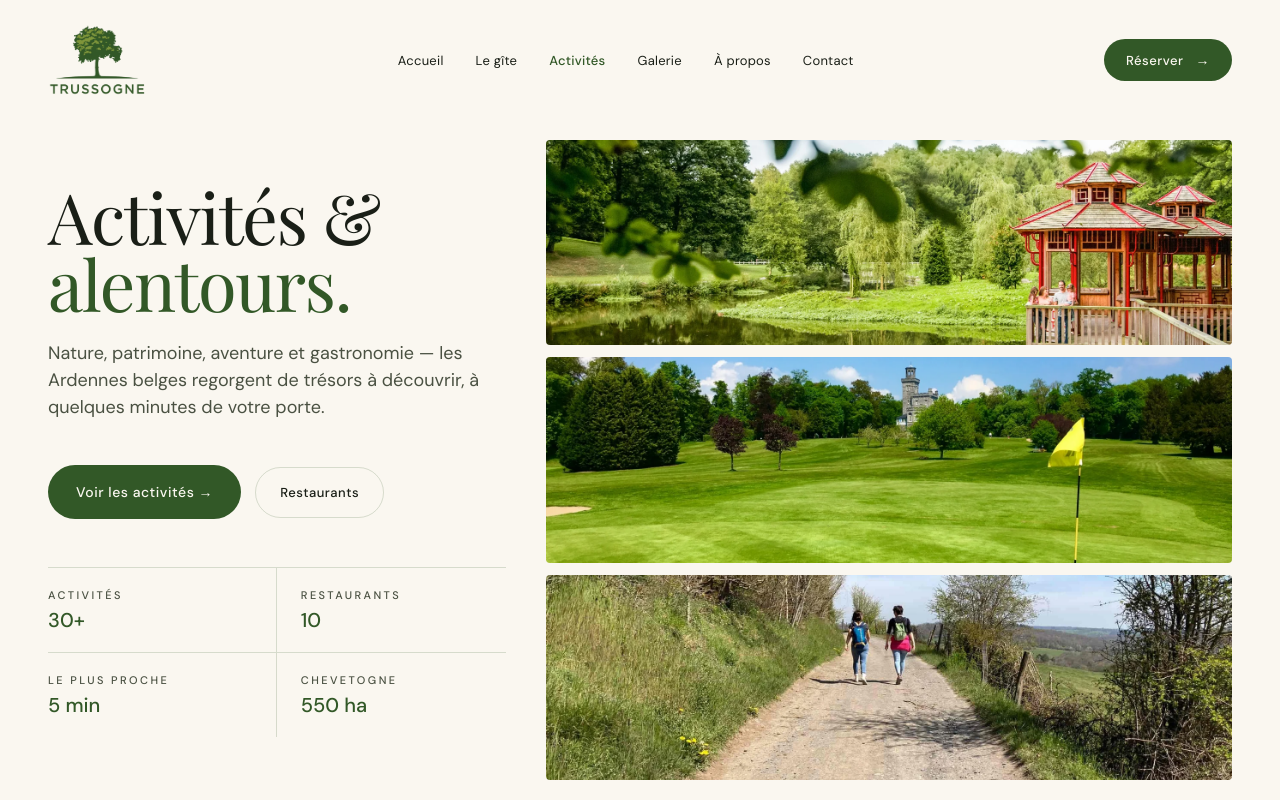
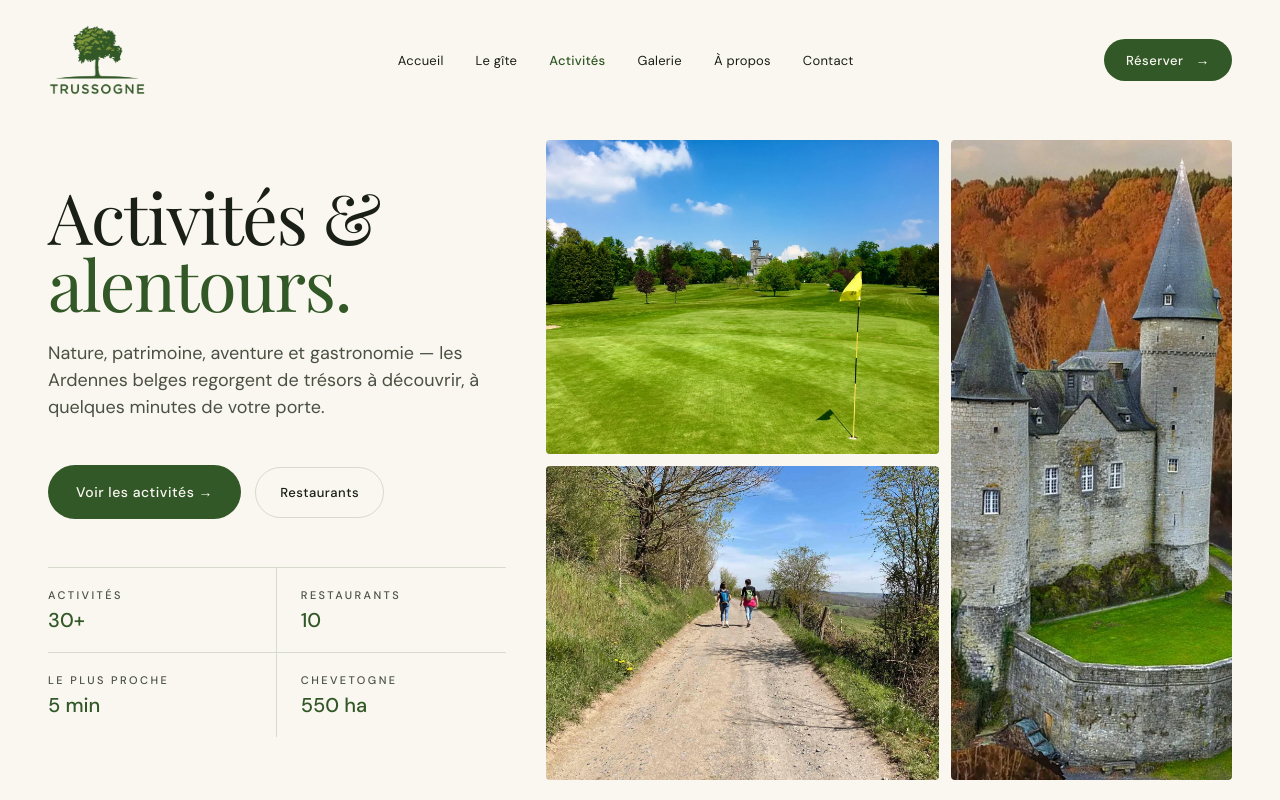
Before and after one commit to MeHigh22/gite-trussogne, a React (Vite) app: page /activites in a window 1280 px wide. Shown: the top 800 px of the page. Built offline with nearby package versions, Linux system fonts and the light colour scheme; a web font is replaced by a local one.

Commit message:
This I like

```diff
--- a/src/pages/Activites.jsx
+++ b/src/pages/Activites.jsx
@@ -137,15 +137,15 @@ function ActHero() {
         </div>
 
         {bp === 'desktop' && (
-          <div style={{ display: 'flex', flexDirection: 'column', gap: 12, height: 'min(720px, 80vh)' }}>
-            <div style={{ borderRadius: 4, overflow: 'hidden', flex: 1 }}>
-              <img src="/assets/alentours/chevetogne.webp" alt="Chevetogne" style={{ width: '100%', height: '100%', objectFit: 'cover' }} />
-            </div>
-            <div style={{ borderRadius: 4, overflow: 'hidden', flex: 1 }}>
+          <div style={{ height: 'min(720px, 80vh)', display: 'grid', gridTemplateColumns: '1.4fr 1fr', gridTemplateRows: '1fr 1fr', gap: 12 }}>
+            <div style={{ borderRadius: 4, overflow: 'hidden', gridColumn: 1, gridRow: 1 }}>
               <img src="/assets/alentours/gold.webp" alt="Golf Château d'Ardenne" style={{ width: '100%', height: '100%', objectFit: 'cover' }} />
             </div>
-            <div style={{ borderRadius: 4, overflow: 'hidden', flex: 1 }}>
+            <div style={{ borderRadius: 4, overflow: 'hidden', gridColumn: 1, gridRow: 2 }}>
               <img src="/assets/alentours/houyet-1.webp" alt="Promenades à Houyet" style={{ width: '100%', height: '100%', objectFit: 'cover' }} />
+            </div>
+            <div style={{ borderRadius: 4, overflow: 'hidden', gridColumn: 2, gridRow: '1 / -1' }}>
+              <img src="/assets/alentours/veveve.webp" alt="Château de Vêves" style={{ width: '100%', height: '100%', objectFit: 'cover' }} />
             </div>
           </div>
         )}
```
